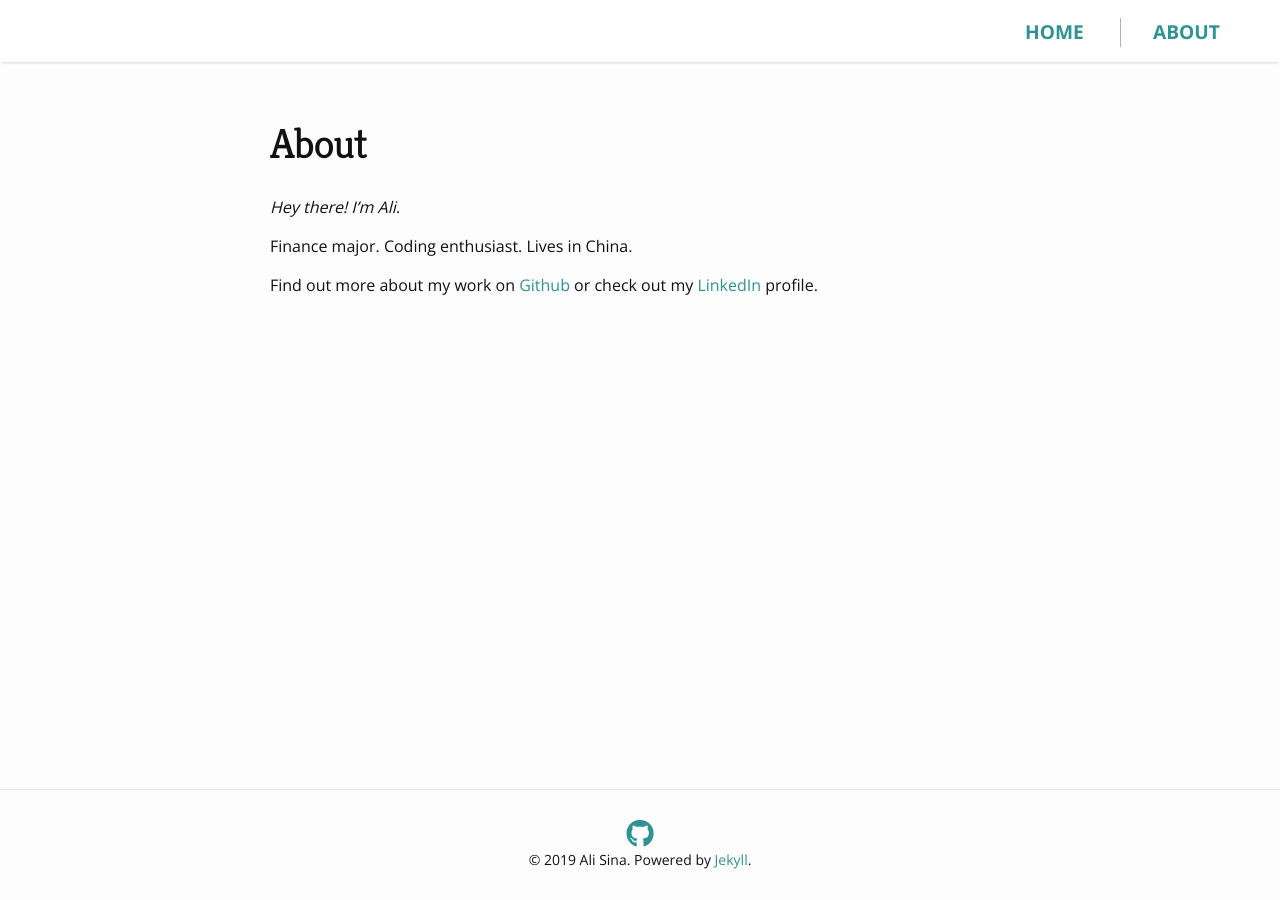
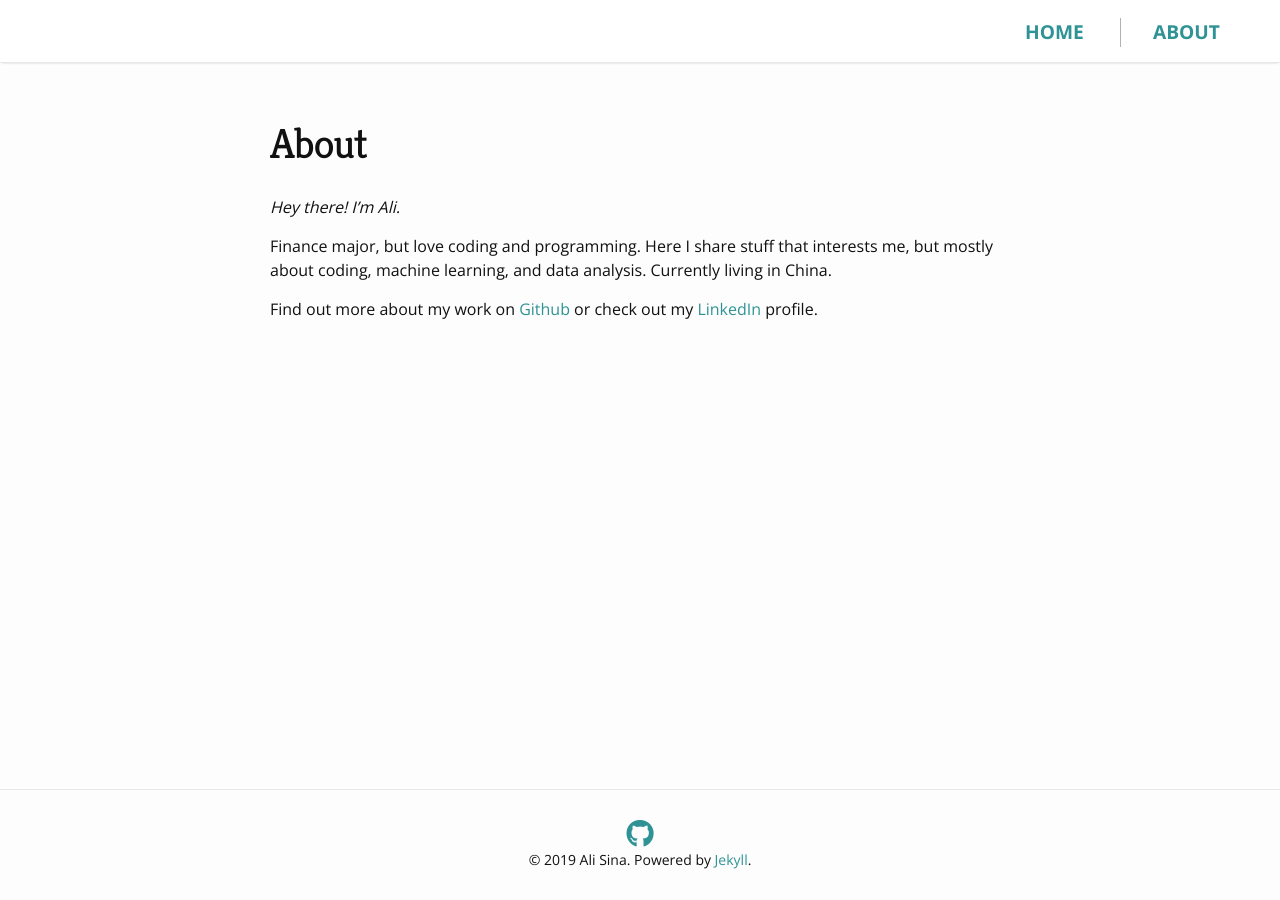
Before and after one commit to sinablk/sinablk.github.io, a Jekyll site: the page built from about/index.md, in a window 1280 px wide. Built offline with Jekyll 4.4.1, drawn with Linux system fonts in a browser that asks for light colours; nearby versions of some CDN libraries.

Commit message:
Minor fixes

```diff
--- a/about/index.md
+++ b/about/index.md
@@ -5,7 +5,9 @@ title: About
 
 *Hey there! I'm Ali.*
 
-Finance major. Coding enthusiast. Lives in China.
+Finance major, but love coding and programming. Here I share stuff that
+interests me, but mostly about coding, machine learning, and data analysis.
+Currently living in China.
 
 Find out more about my work on [Github](https://github.com/alisiina) or check
 out my [LinkedIn](https://linkedin.com/in/alisina) profile.
```
Also changed, not shown: _posts/2019-01-26-geospatial-plotting-with-python.md (+1 -1 lines).
